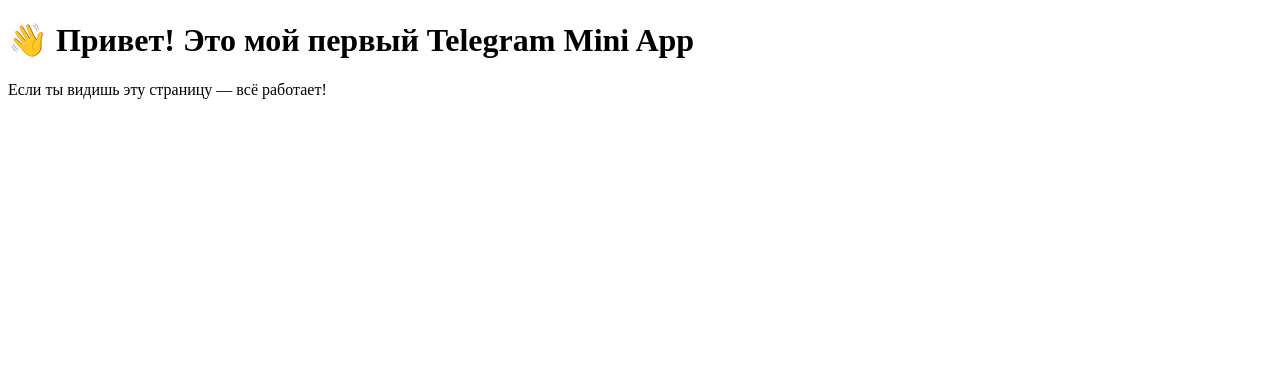
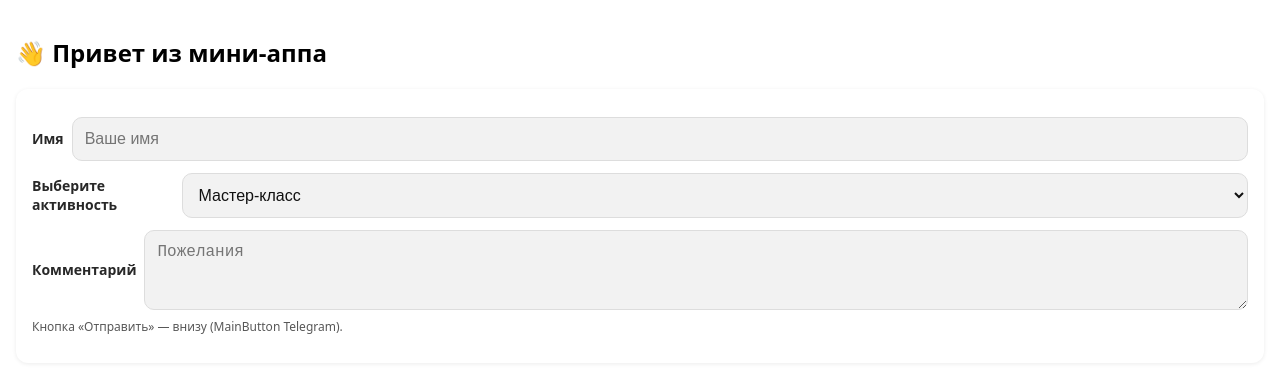
Before and after one commit to LittlesKPC/miniapp, a plain HTML site: page index.html in a window 1280 px wide. Drawn offline with Linux system fonts and the light colour scheme; a script that the page names is missing.

Commit message:
index.html

```diff
--- a/index.html
+++ b/index.html
@@ -4,10 +4,39 @@
   <meta charset="utf-8" />
   <meta name="viewport" content="width=device-width, initial-scale=1" />
   <title>Littles Mini App</title>
+  <!-- Обязательный SDK -->
   <script src="https://telegram.org/js/telegram-web-app.js"></script>
+  <style>
+    html,body { margin:0; font-family: system-ui, -apple-system, Segoe UI, Roboto, Arial; }
+    .wrap { padding: 16px; }
+    .card { background: var(--tg-theme-bg-color, #fff); color: var(--tg-theme-text-color, #111);
+            border-radius: 12px; padding: 16px; box-shadow: 0 1px 4px rgba(0,0,0,.08);}
+    .row { display:flex; gap:8px; margin-top:12px; align-items:center; }
+    input,select,button,textarea {
+      width: 100%; padding: 12px; border-radius: 10px; border: 1px solid #ddd; font-size: 16px;
+      background: var(--tg-theme-secondary-bg-color, #f2f2f2); color: var(--tg-theme-text-color, #111);
+    }
+    label { font-weight: 600; font-size: 14px; opacity:.9 }
+    .muted { font-size: 12px; opacity:.7; margin-top:8px }
+  </style>
 </head>
 <body>
-  <h1>👋 Привет! Это мой первый Telegram Mini App</h1>
-  <p>Если ты видишь эту страницу — всё работает!</p>
+  <div class="wrap">
+    <h2>👋 Привет из мини-аппа</h2>
+    <div class="card">
+      <div class="row"><label>Имя</label><input id="name" placeholder="Ваше имя" /></div>
+      <div class="row"><label>Выберите активность</label>
+        <select id="activity">
+          <option>Мастер-класс</option>
+          <option>Бронирование столика</option>
+          <option>Детский день рождения</option>
+        </select>
+      </div>
+      <div class="row"><label>Комментарий</label><textarea id="comment" rows="3" placeholder="Пожелания"></textarea></div>
+      <p class="muted">Кнопка «Отправить» — внизу (MainButton Telegram).</p>
+    </div>
+  </div>
+
+  <script src="./app.js"></script>
 </body>
 </html>
```
